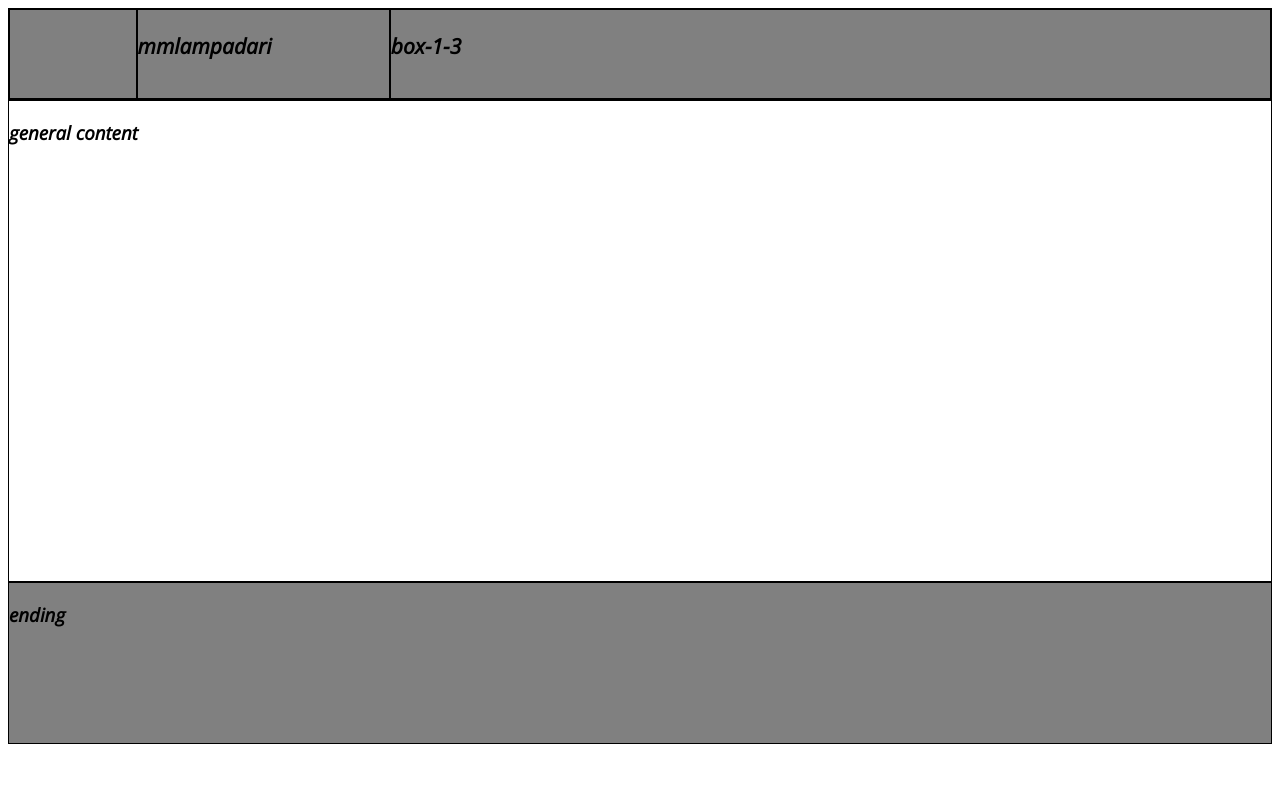
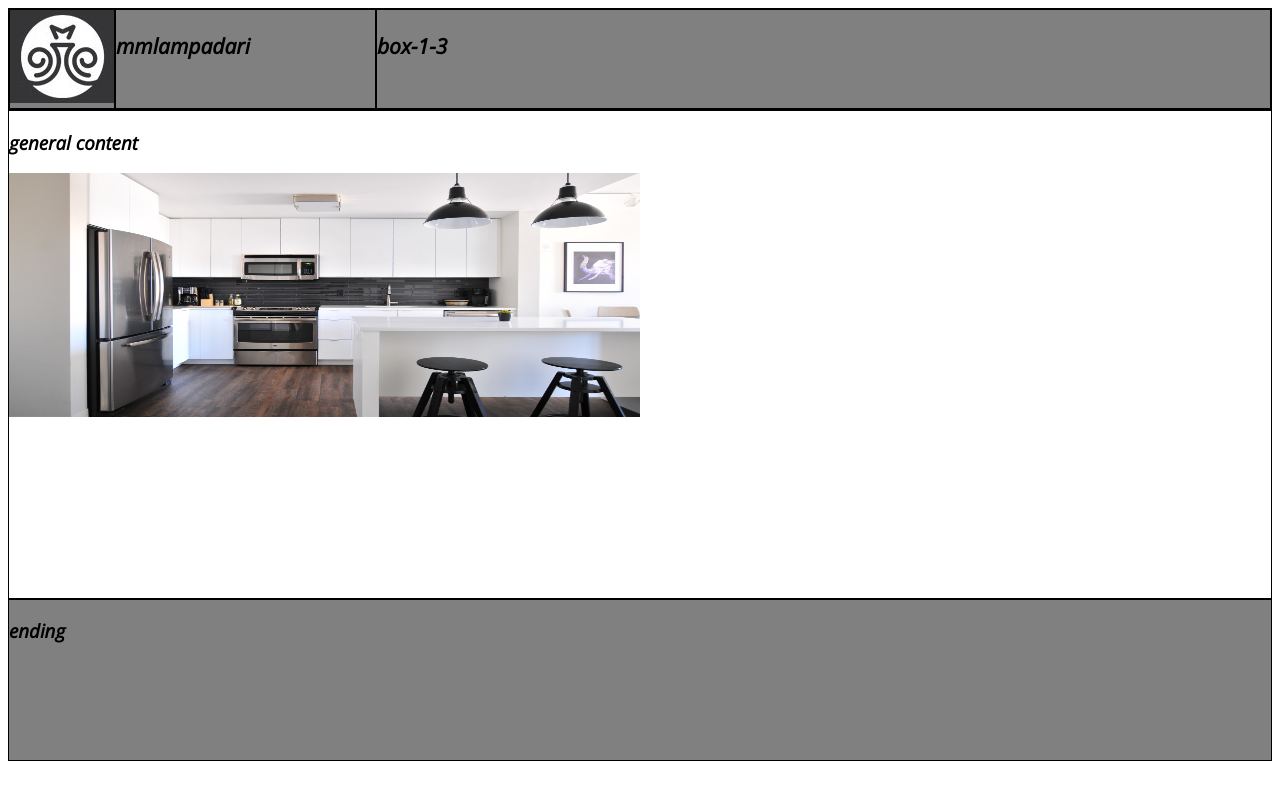
Before and after one commit to 4ddy1/test-task, a plain HTML site: page index.html in a window 1280 px wide. Drawn offline with nearby package versions, Linux system fonts and the light colour scheme; files that its build step writes are made by us from their sources; a web font is replaced by a local one.

Commit message:
добавил пару пикч для наглядности

```diff
--- a/html/index.html
+++ b/index.html
@@ -15,8 +15,8 @@
   <body>
     <div class="container-1">
       <div class="box-1" id="box">
-        <div class="box-1-1" id="box">
-          <img src="" alt="" />
+        <div class="icon" id="box">
+          <img src="images\header.png" alt="иконка фирмы" />
         </div>
         <div class="box-1-2" id="box">
           <h3 class="name">mmlampadari</h3>
@@ -28,6 +28,12 @@
 
       <div class="box-2" id="box">
         <h3>general content</h3>
+        <img
+          width="50%"
+          height="50%"
+          src="images\regular back.jpg"
+          alt="background"
+        />
       </div>
 
       <div class="box-3" id="box">
--- a/stylesheet/main.css
+++ b/main.css
@@ -42,6 +42,7 @@ font-family: "Playfair Display", serif;
 .box-2 {
   flex: 2;
   flex-basis: 30em;
+  align-items: stretch;
 }
 
 .box-3 {
```
Also changed, not shown: images/header.png (renamed from images/Screenshot_1.png), images/regular back.jpg (added).
